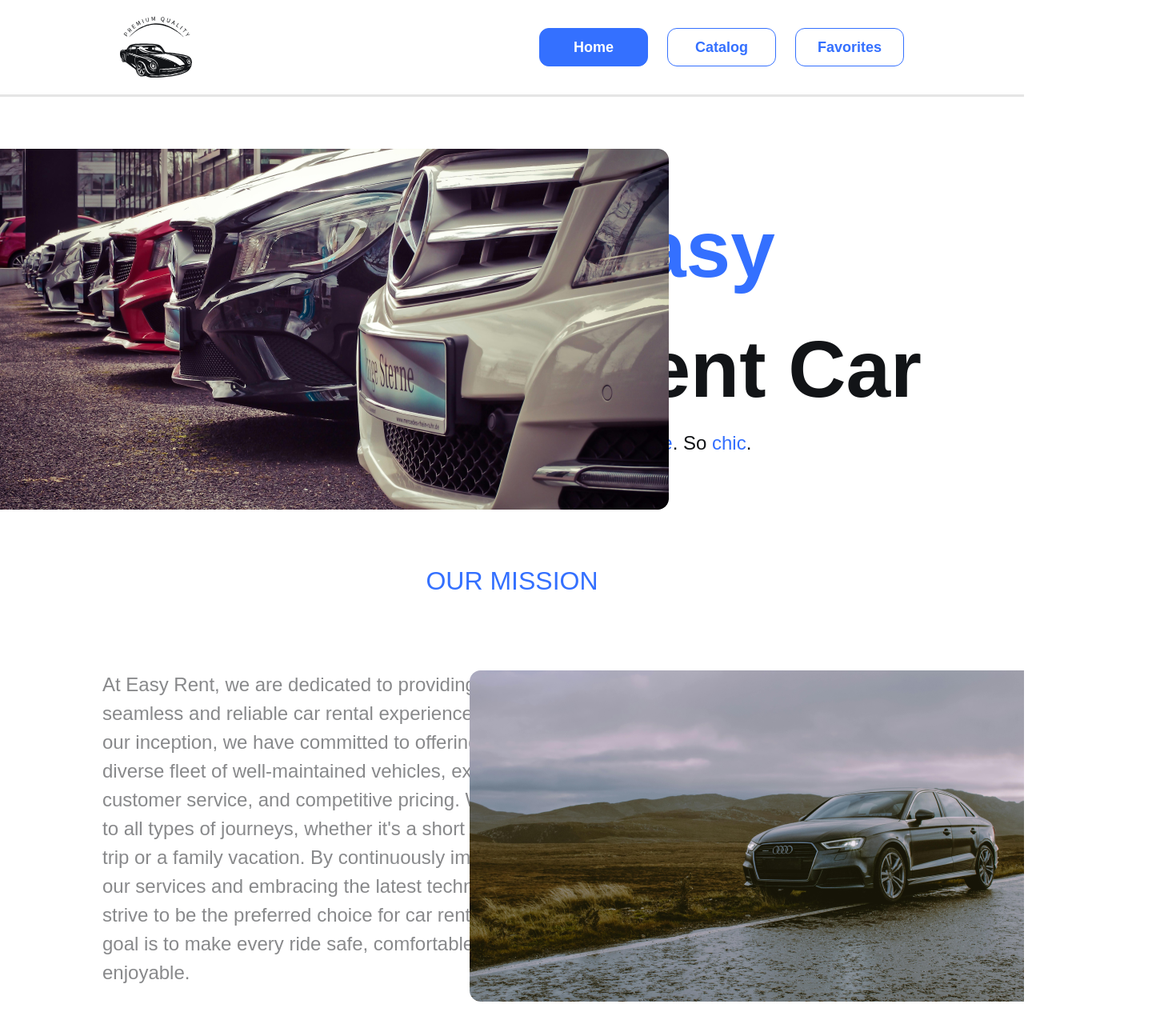
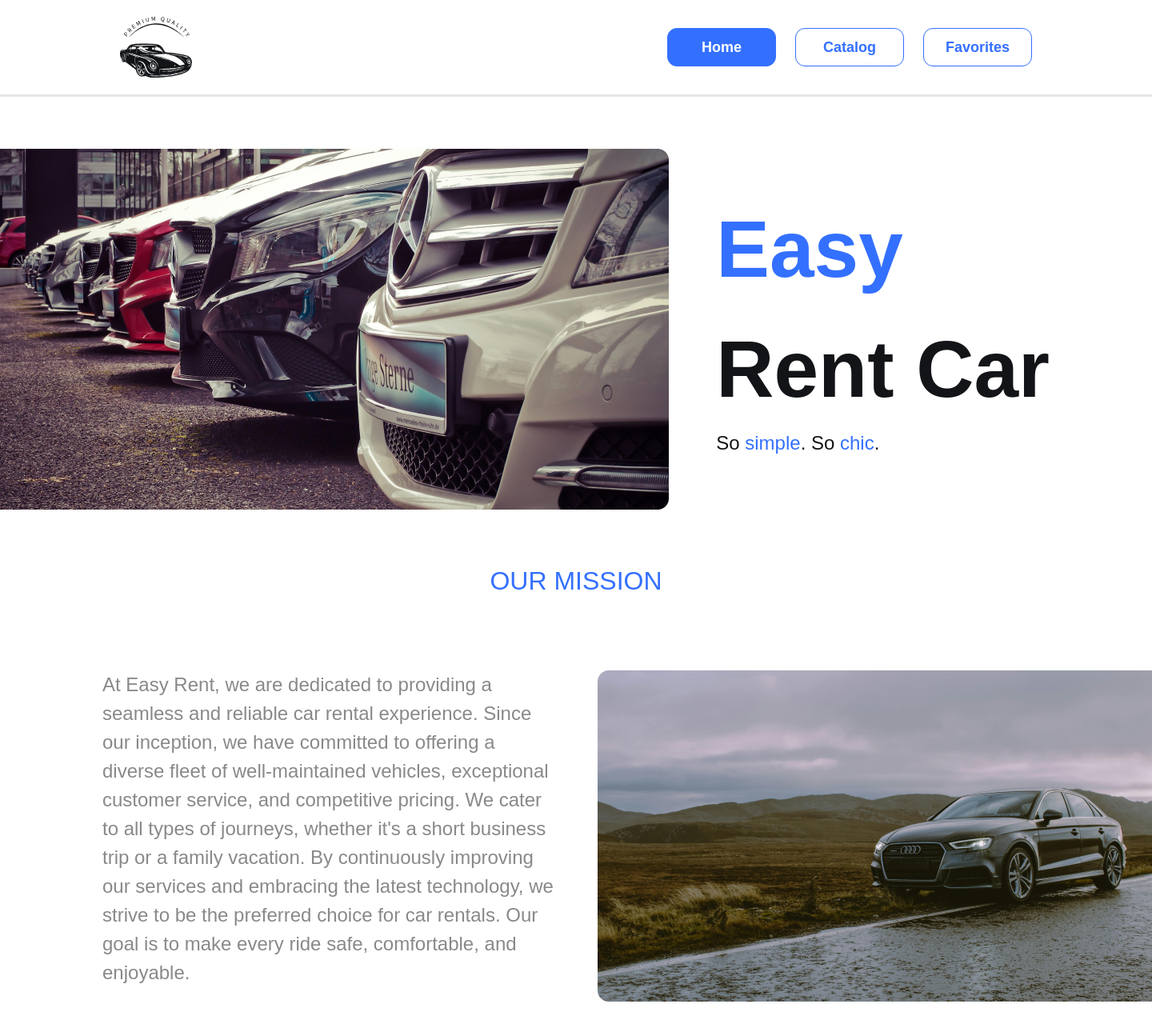
Before and after one commit to Oleksandr-Zhunkin/Cars_adverts, a React (Vite) app: page / in a window 1280 px wide. Shown: the top 1295 px of the page at 80% size, 1440 px wide, since content can reach past the window. Built offline with nearby package versions, Linux system fonts and the light colour scheme.

Commit message:
fix width

```diff
--- a/src/components/Container/Container.module.scss
+++ b/src/components/Container/Container.module.scss
@@ -1,5 +1,5 @@
 .container {
-  max-width: 1440px;
+  min-width: 1440px;
   padding: 0 128px;
   margin: 0 auto;
 }
--- a/src/components/Navigation/Navigation.module.scss
+++ b/src/components/Navigation/Navigation.module.scss
@@ -30,4 +30,5 @@
   align-items: center;
   padding: 14px 150px;
   border-bottom: 3px solid rgba(0, 0, 0, 0.1);
+  min-width: 1440px;
 }
--- a/src/pages/HomePage/HomePage.tsx
+++ b/src/pages/HomePage/HomePage.tsx
@@ -16,12 +16,12 @@ const HomePage = () => {
           </p>
         </div>
       </section>
-      <section className="py-10">
+      <section className="py-10 ">
         <h2 className="font-medium text-[32px] text-[#3470ff] text-center mb-[88px]">
           OUR MISSION
         </h2>
         <div className="flex">
-          <p className="font-normal text-[24px] text-[#121417] text-opacity-50 mr-auto w-[570px]">
+          <p className="font-normal text-[24px] text-[#121417] text-opacity-50 mr-auto min-w-[570px] w-[570px]">
             At Easy Rent, we are dedicated to providing a seamless and reliable
             car rental experience. Since our inception, we have committed to
             offering a diverse fleet of well-maintained vehicles, exceptional
@@ -32,7 +32,7 @@ const HomePage = () => {
             Our goal is to make every ride safe, comfortable, and enjoyable.
           </p>
           <img
-            className="absolute right-0"
+            className="absolute right-0 left-[747px]"
             src={secondImg}
             alt="car on the road"
           />
```
